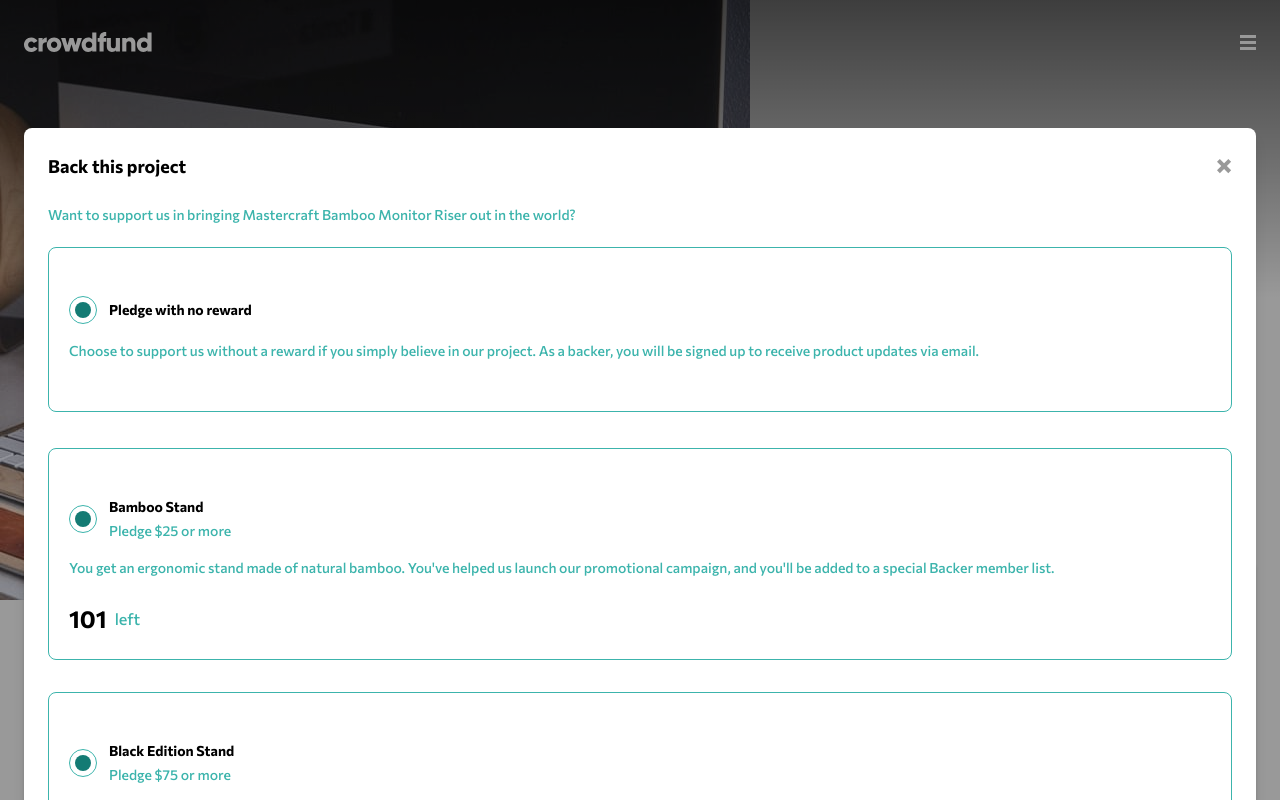
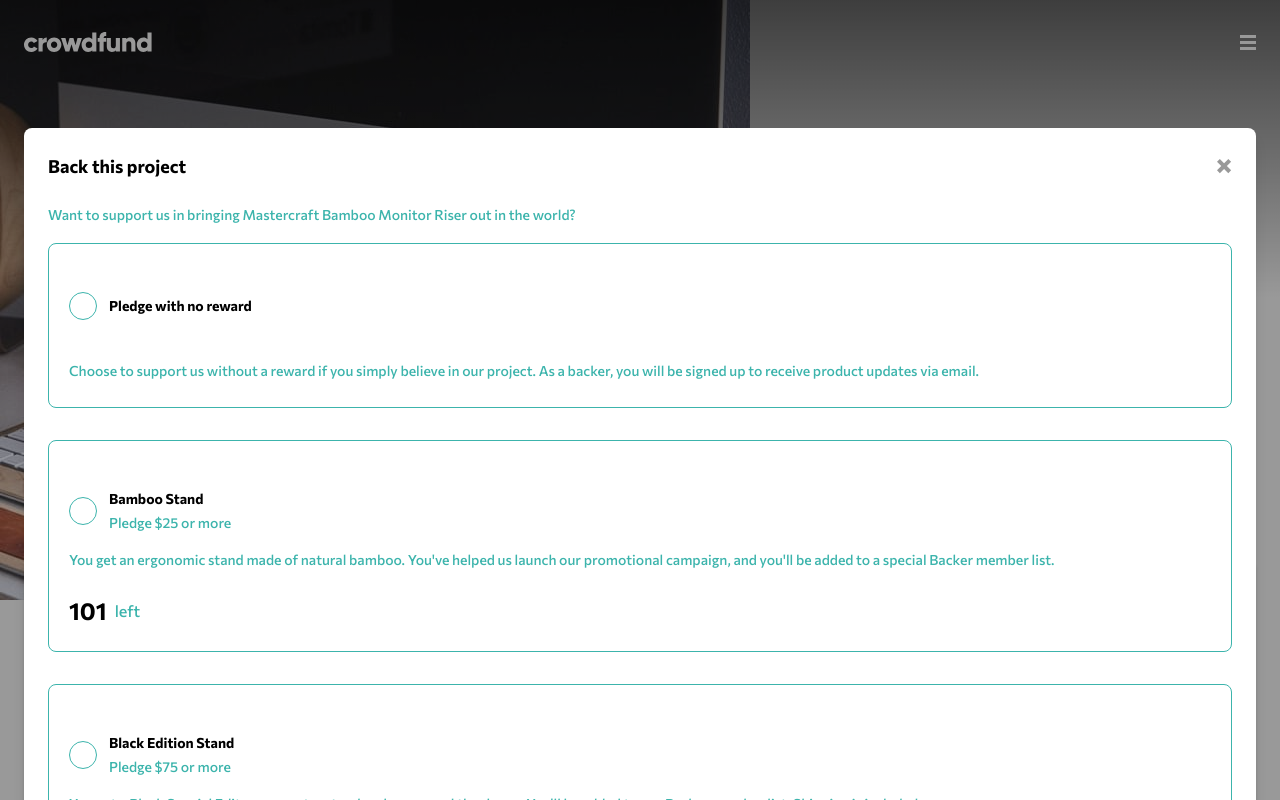
Before and after one commit to Dvin12/FrontEndMentorChallenges, a React (Vite) app: page / in a window 1280 px wide. Both pictures are taken after a click on the button "Back this project". Shown: the top 800 px of the page. Built offline with nearby package versions, Linux system fonts and the light colour scheme.

Commit message:
added all functionality, about to start working on desktop version

```diff
--- a/src/App.jsx
+++ b/src/App.jsx
@@ -11,8 +11,14 @@
 export default function App() {
   const [backed, setBacked] = useState(89914);
   const [totalBackers, setTotalBackers] = useState(5007);
+  const [noReward, setNoReward] = useState(false);
+  const [noRewardAmount, setNoRewardAmount] = useState("");
   const [bamboo, setBamboo] = useState(false);
+  const [bambooAmount, setBambooAmount] = useState("");
+  const [bambooLeft, setBambooLeft] = useState(101);
   const [black, setBlack] = useState(false);
+  const [blackAmount, setBlackAmount] = useState("");
+  const [blackLeft, setBlackLeft] = useState(64);
   const [activeModal, setActiveModal] = useState(false);
 
   return (
@@ -26,9 +32,35 @@
           setBamboo={setBamboo}
           setBlack={setBlack}
           setActiveModal={setActiveModal}
+          blackLeft={blackLeft}
+          bambooLeft={bambooLeft}
         />
       </Section>
-      {activeModal ? <Modal setActiveModal={setActiveModal} /> : ""}
+      {activeModal ? (
+        <Modal
+          setActiveModal={setActiveModal}
+          setBacked={setBacked}
+          setTotalBackers={setTotalBackers}
+          noReward={noReward}
+          setNoReward={setNoReward}
+          bamboo={bamboo}
+          setBamboo={setBamboo}
+          black={black}
+          setBlack={setBlack}
+          setBlackAmount={setBlackAmount}
+          blackAmount={blackAmount}
+          setBambooAmount={setBambooAmount}
+          bambooAmount={bambooAmount}
+          setNoRewardAmount={setNoRewardAmount}
+          noRewardAmount={noRewardAmount}
+          blackLeft={blackLeft}
+          bambooLeft={bambooLeft}
+          setBambooLeft={setBambooLeft}
+          setBlackLeft={setBlackLeft}
+        />
+      ) : (
+        ""
+      )}
     </Main>
   );
 }
--- a/src/components/Modal.jsx
+++ b/src/components/Modal.jsx
@@ -1,11 +1,64 @@
+import { useState } from "react";
 import Pledge from "./Pledge";
 import Success from "./Success";
 
-export default function Modal({ setActiveModal }) {
+export default function Modal({
+  setActiveModal,
+  setBacked,
+  setTotalBackers,
+  bamboo,
+  setBamboo,
+  black,
+  setBlack,
+  noReward,
+  setNoReward,
+  setBlackAmount,
+  blackAmount,
+  setBambooAmount,
+  bambooAmount,
+  setNoRewardAmount,
+  noRewardAmount,
+  blackLeft,
+  bambooLeft,
+  setBambooLeft,
+  setBlackLeft,
+}) {
+  const [success, setSuccess] = useState(false);
+
   return (
     <section className="absolute top-0 z-50 w-full h-full px-6 bg-black bg-opacity-40">
-      <Pledge setActiveModal={setActiveModal} />
-      {/* <Success /> */}
+      {success ? (
+        <Success
+          setSuccess={setSuccess}
+          setActiveModal={setActiveModal}
+          setBamboo={setBamboo}
+          setBlack={setBlack}
+          setNoReward={setNoReward}
+        />
+      ) : (
+        <Pledge
+          setActiveModal={setActiveModal}
+          setBacked={setBacked}
+          setTotalBackers={setTotalBackers}
+          bamboo={bamboo}
+          setBamboo={setBamboo}
+          black={black}
+          setBlack={setBlack}
+          noReward={noReward}
+          setNoReward={setNoReward}
+          setBlackAmount={setBlackAmount}
+          blackAmount={blackAmount}
+          setBambooAmount={setBambooAmount}
+          bambooAmount={bambooAmount}
+          setNoRewardAmount={setNoRewardAmount}
+          noRewardAmount={noRewardAmount}
+          blackLeft={blackLeft}
+          bambooLeft={bambooLeft}
+          setBambooLeft={setBambooLeft}
+          setBlackLeft={setBlackLeft}
+          setSuccess={setSuccess}
+        />
+      )}
     </section>
   );
 }
--- a/src/components/Pledge.jsx
+++ b/src/components/Pledge.jsx
@@ -1,6 +1,74 @@
-export default function Pledge({ setActiveModal }) {
+export default function Pledge({
+  setActiveModal,
+  setBacked,
+  setTotalBackers,
+  bamboo,
+  setBamboo,
+  black,
+  setBlack,
+  noReward,
+  setNoReward,
+  setBlackAmount,
+  blackAmount,
+  setBambooAmount,
+  bambooAmount,
+  setNoRewardAmount,
+  noRewardAmount,
+  blackLeft,
+  bambooLeft,
+  setBambooLeft,
+  setBlackLeft,
+  setSuccess,
+}) {
   function handleCloseModal() {
     setActiveModal(false);
+    setBamboo(false);
+    setBlack(false);
+    setNoReward(false);
+  }
+
+  function handleNoReward() {
+    setNoRewardAmount("");
+    setNoReward(true);
+    setBamboo(false);
+    setBlack(false);
+  }
+
+  function handleBamboo() {
+    setBambooAmount("");
+    setBamboo(true);
+    setNoReward(false);
+    setBlack(false);
+  }
+
+  function handleBlack() {
+    setBlackAmount("");
+    setBlack(true);
+    setBamboo(false);
+    setNoReward(false);
+  }
+
+  function handlePledgeNoReward() {
+    setBacked((backed) => backed + noRewardAmount);
+    setTotalBackers((backers) => backers + 1);
+    setNoRewardAmount("");
+    setSuccess(true);
+  }
+
+  function handlePledgeBamboo() {
+    setBacked((backed) => backed + bambooAmount);
+    setTotalBackers((backers) => backers + 1);
+    setBambooLeft((bamboo) => bamboo - 1);
+    setBambooAmount("");
+    setSuccess(true);
+  }
+
+  function handlePledgeBlack() {
+    setBacked((backed) => backed + blackAmount);
+    setTotalBackers((backers) => backers + 1);
+    setBlackLeft((black) => black - 1);
+    setBlackAmount("");
+    setSuccess(true);
   }
 
   return (
@@ -16,66 +84,154 @@
         the world?
       </p>
 
-      <article className="border-[1px] rounded-lg border-cyan px-5 py-12 my-5">
-        <section className="flex items-center gap-3">
+      <article
+        className={`${
+          noReward
+            ? "border-[3px] cursor-default"
+            : "border-[1px] cursor-pointer"
+        } rounded-lg border-cyan  pt-12 my-4`}
+        onClick={handleNoReward}
+      >
+        <section className="flex items-center gap-3 px-5">
           <button className="border-[1px] border-cyan w-7 h-7 rounded-full flex items-center justify-center bg-c ">
-            <div className="w-4 h-4 rounded-full bg-dCyan"></div>
+            {noReward && <div className="w-4 h-4 rounded-full bg-dCyan"></div>}
           </button>
           <h6 className="text-sm font-semibold">Pledge with no reward</h6>
         </section>
-        <p className="mt-4 text-sm font-medium leading-relaxed text-cyan">
+        <p className="px-5 py-6 mt-4 text-sm font-medium leading-relaxed text-cyan">
           Choose to support us without a reward if you simply believe in our
           project. As a backer, you will be signed up to receive product updates
           via email.
         </p>
+        {noReward && (
+          <section className="border-t-[1px] w-full items-center flex flex-col justify-center py-8 border-cyan">
+            <span className="font-medium text-dCyan">Enter your pledge</span>
+            <div className="relative flex items-center justify-center gap-4 mt-4 ">
+              <input
+                type="text"
+                className="border-[1px] w-2/5 rounded-full py-4 px-10 font-semibold border-cyan "
+                min={25}
+                value={noRewardAmount}
+                onChange={(e) => setNoRewardAmount(Number(e.target.value))}
+              ></input>
+
+              <button
+                className="px-8 py-4 font-medium text-[#fff] rounded-full bg-cyan"
+                onClick={handlePledgeNoReward}
+              >
+                Continue
+              </button>
+              <span className="absolute font-semibold left-10 text-cyan">
+                $
+              </span>
+            </div>
+          </section>
+        )}
       </article>
 
-      <article className="border-[1px] rounded-lg border-cyan px-5 pt-12 my-4 ">
-        <section className="flex items-center gap-3">
-          <button className="border-[1px] border-cyan w-7 h-7 rounded-full flex items-center justify-center bg-c ">
-            <div className="w-4 h-4 rounded-full bg-dCyan"></div>
+      <article
+        className={`${
+          bamboo ? "border-[3px] cursor-default" : "border-[1px] cursor-pointer"
+        } rounded-lg border-cyan  pt-12 my-4`}
+        onClick={handleBamboo}
+      >
+        <section className="flex items-center gap-3 px-5">
+          <button className="border-[1px] border-cyan w-7 h-7 rounded-full flex items-center justify-center  ">
+            {bamboo && <div className="w-4 h-4 rounded-full bg-dCyan"></div>}
           </button>
           <div className="flex flex-col justify-center gap-1">
             <h6 className="text-sm font-semibold">Bamboo Stand</h6>
             <p className="text-sm font-medium text-cyan">Pledge $25 or more</p>
           </div>
         </section>
-        <p className="mt-4 text-sm font-medium leading-relaxed text-cyan">
+        <p className="px-5 mt-4 text-sm font-medium leading-relaxed text-cyan">
           You get an ergonomic stand made of natural bamboo. You've helped us
           launch our promotional campaign, and you'll be added to a special
           Backer member list.
         </p>
-        <section className="flex items-center gap-2 py-6">
-          <span className="text-2xl font-semibold ">101</span>
+        <section className="flex items-center gap-2 px-5 py-6">
+          <span className="text-2xl font-semibold ">{bambooLeft}</span>
           <span className="font-medium text-cyan">left</span>
         </section>
+        {bamboo && (
+          <section className="border-t-[1px] w-full items-center flex flex-col justify-center py-8 border-cyan">
+            <span className="font-medium text-dCyan">Enter your pledge</span>
+            <div className="relative flex items-center justify-center gap-4 mt-4 ">
+              <input
+                type="text"
+                className="border-[1px] w-2/5 rounded-full py-4 px-10 font-semibold border-cyan "
+                min={25}
+                value={bambooAmount}
+                onChange={(e) => setBambooAmount(Number(e.target.value))}
+              ></input>
+
+              <button
+                className="px-8 py-4 font-medium text-[#fff] rounded-full bg-cyan "
+                onClick={handlePledgeBamboo}
+              >
+                Continue
+              </button>
+              <span className="absolute font-semibold left-10 text-cyan">
+                $
+              </span>
+            </div>
+          </section>
+        )}
       </article>
 
-      <article className="border-[1px] rounded-lg border-cyan px-5 pt-12 my-4 ">
-        <section className="flex items-center gap-3">
+      <article
+        className={`${
+          black ? "border-[3px] cursor-default" : "border-[1px] cursor-pointer"
+        } rounded-lg border-cyan  pt-12 my-4`}
+        onClick={handleBlack}
+      >
+        <section className="flex items-center gap-3 px-5">
           <button className="border-[1px] border-cyan w-7 h-7 rounded-full flex items-center justify-center bg-c ">
-            <div className="w-4 h-4 rounded-full bg-dCyan"></div>
+            {black && <div className="w-4 h-4 rounded-full bg-dCyan"></div>}
           </button>
-          <div className="flex flex-col justify-center gap-1">
+          <div className="flex flex-col justify-center gap-1 ">
             <h6 className="text-sm font-semibold">Black Edition Stand</h6>
             <p className="text-sm font-medium text-cyan">Pledge $75 or more</p>
           </div>
         </section>
-        <p className="mt-4 text-sm font-medium leading-relaxed text-cyan">
+        <p className="px-5 mt-4 text-sm font-medium leading-relaxed text-cyan">
           You get a Black Special Editon computer stand and a personal thank
           you. You'll be added to our Backer member list. Shipping is included.
         </p>
-        <section className="flex items-center gap-2 py-6">
-          <span className="text-2xl font-semibold ">64</span>
+        <section className="flex items-center gap-2 px-5 py-6">
+          <span className="text-2xl font-semibold ">{blackLeft}</span>
           <span className="font-medium text-cyan">left</span>
         </section>
+
+        {black && (
+          <section className="border-t-[1px] w-full items-center flex flex-col justify-center py-8 border-cyan">
+            <span className="font-medium text-dCyan">Enter your pledge</span>
+            <div className="relative flex items-center justify-center gap-4 mt-4 ">
+              <input
+                type="text"
+                className="border-[1px] w-2/5 rounded-full py-4 px-10 font-semibold border-cyan "
+                min={75}
+                value={blackAmount}
+                onChange={(e) => setBlackAmount(Number(e.target.value))}
+              ></input>
+
+              <button
+                className="px-8 py-4 font-medium text-[#fff] rounded-full bg-cyan"
+                onClick={handlePledgeBlack}
+              >
+                Continue
+              </button>
+              <span className="absolute font-semibold left-10 text-cyan">
+                $
+              </span>
+            </div>
+          </section>
+        )}
       </article>
 
-      <article className="border-[1px] rounded-lg border-cyan px-5 pt-12 my-4 opacity-50 ">
+      <article className="border-[1px] rounded-lg border-cyan px-5 pt-12 my-4 opacity-50 cursor-not-allowed ">
         <section className="flex items-center gap-3">
-          <button className="border-[1px] border-cyan w-7 h-7 rounded-full flex items-center justify-center bg-c ">
-            <div className="w-4 h-4 rounded-full bg-dCyan"></div>
-          </button>
+          <button className="border-[1px] border-cyan w-7 h-7 rounded-full flex items-center justify-center bg-c "></button>
           <div className="flex flex-col justify-center gap-1">
             <h6 className="text-sm font-semibold">Mahogany Special Edition</h6>
             <p className="text-sm font-medium text-cyan">Pledge $200 or more</p>
--- a/src/components/Total.jsx
+++ b/src/components/Total.jsx
@@ -18,7 +18,7 @@
         className="w-full my-6 overflow-hidden rounded-lg appearance-none bg-cyan bg-opacity-40"
         min={0}
         max={100000}
-        value={86000}
+        value={backed}
       />
     </article>
   );
```
Also changed, not shown: src/components/Reward.jsx (+9 -3 lines), src/components/Success.jsx (+18 -2 lines).
